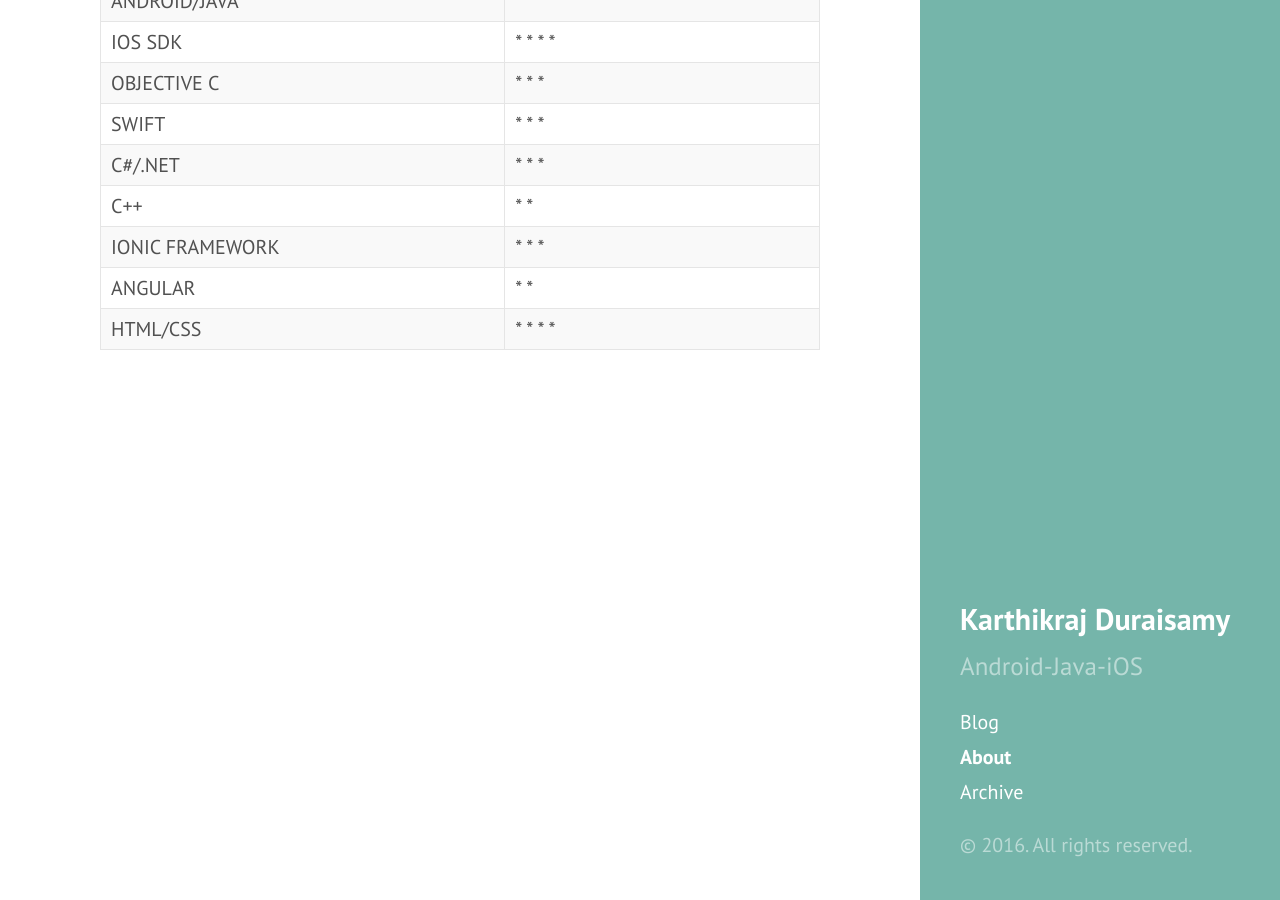
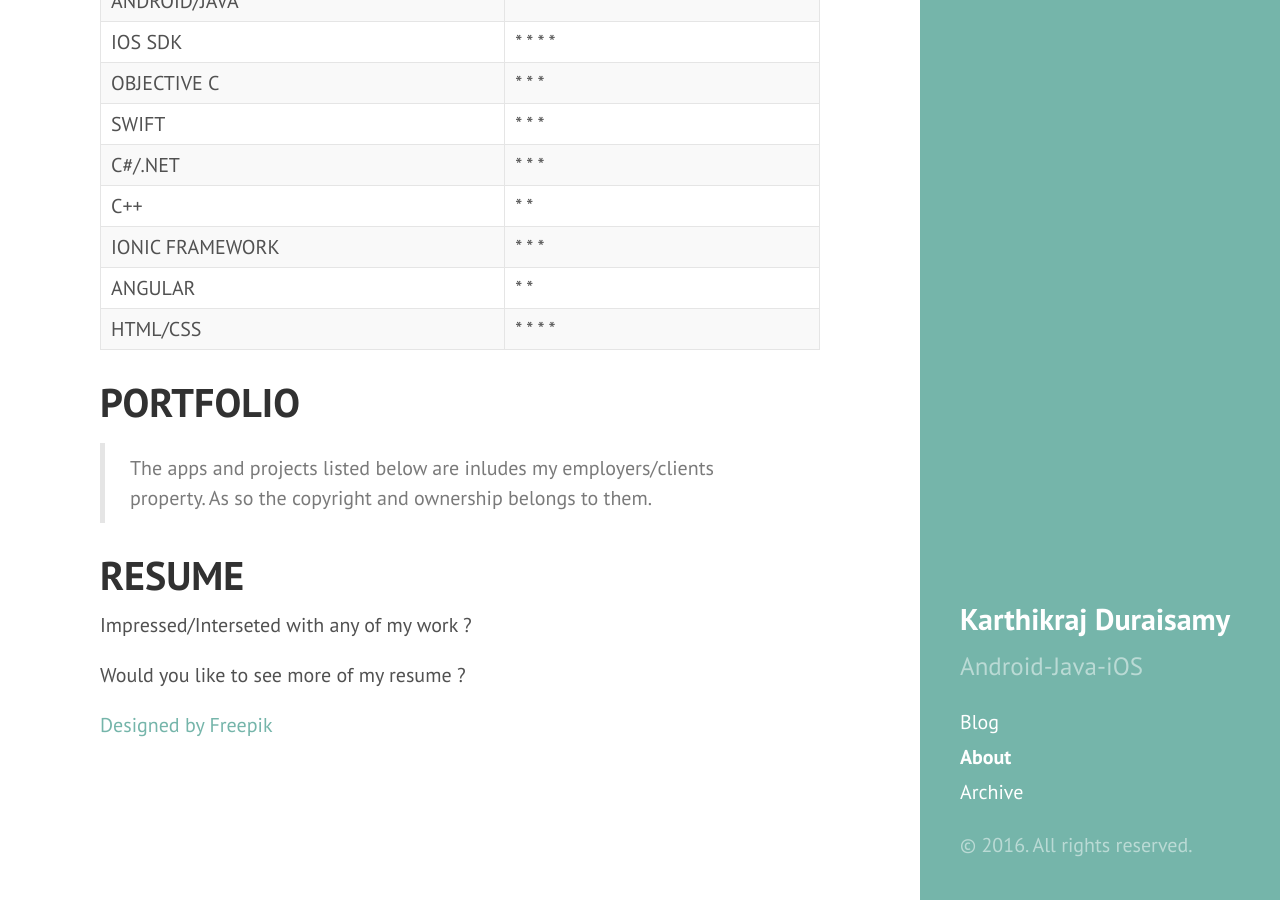
Before and after one commit to karthikraj-duraisamy/karthikraj-duraisamy.github.io, a Jekyll site: the page built from about.md, in a window 1280 px wide and 900 px high, scrolled down 1071 px. Built offline with Jekyll 4.4.1, drawn with Linux system fonts in a browser that asks for light colours; Markdown is read by kramdown in place of the engine named in the settings.

Commit message:
Update about.md

```diff
--- a/about.md
+++ b/about.md
@@ -92,3 +92,16 @@ What I beliefs,
     </tr>
   </tbody>
 </table>
+
+#  PORTFOLIO
+
+> The apps and projects listed below are inludes my employers/clients property. As so the copyright and ownership belongs to them.
+
+
+# RESUME
+
+Impressed/Interseted with any of my work ?
+
+Would you like to see more of my resume ?
+
+<a href='http://www.freepik.com/free-vector/cute-web-buttons-of-different-design_832337.htm'>Designed by Freepik</a>
```
